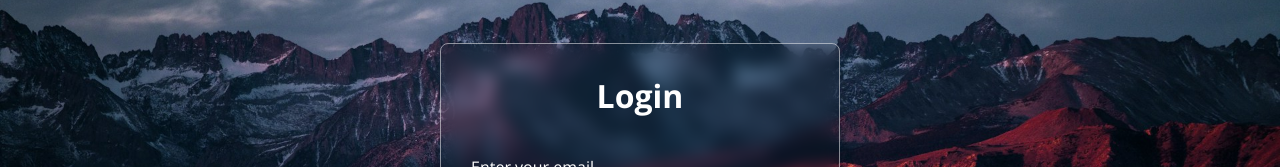
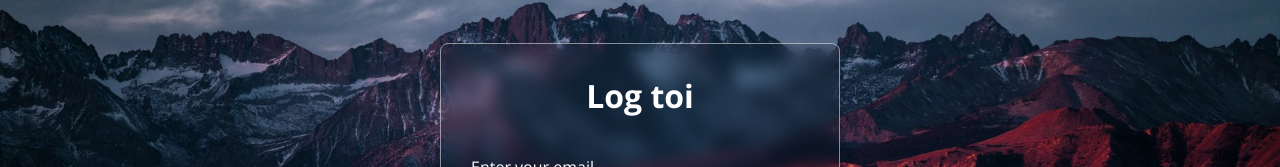
Before and after one commit to Xenox261297/glassmorphism-login, a plain HTML site: page index.html in a window 1280 px wide. Shown: the part 130-297 px from the top of the page. Drawn offline with nearby package versions, Linux system fonts and the light colour scheme.

Commit message:
Change of the h2

```diff
--- a/index.html
+++ b/index.html
@@ -9,7 +9,7 @@
 <body>
     <div class="login-wrapper">
         <form action="#">
-            <h2>Login</h2>
+            <h2>Log toi</h2>
             <div class="input-field">
                 <input type="text" required>
                 <label>Enter your email</label>
```
